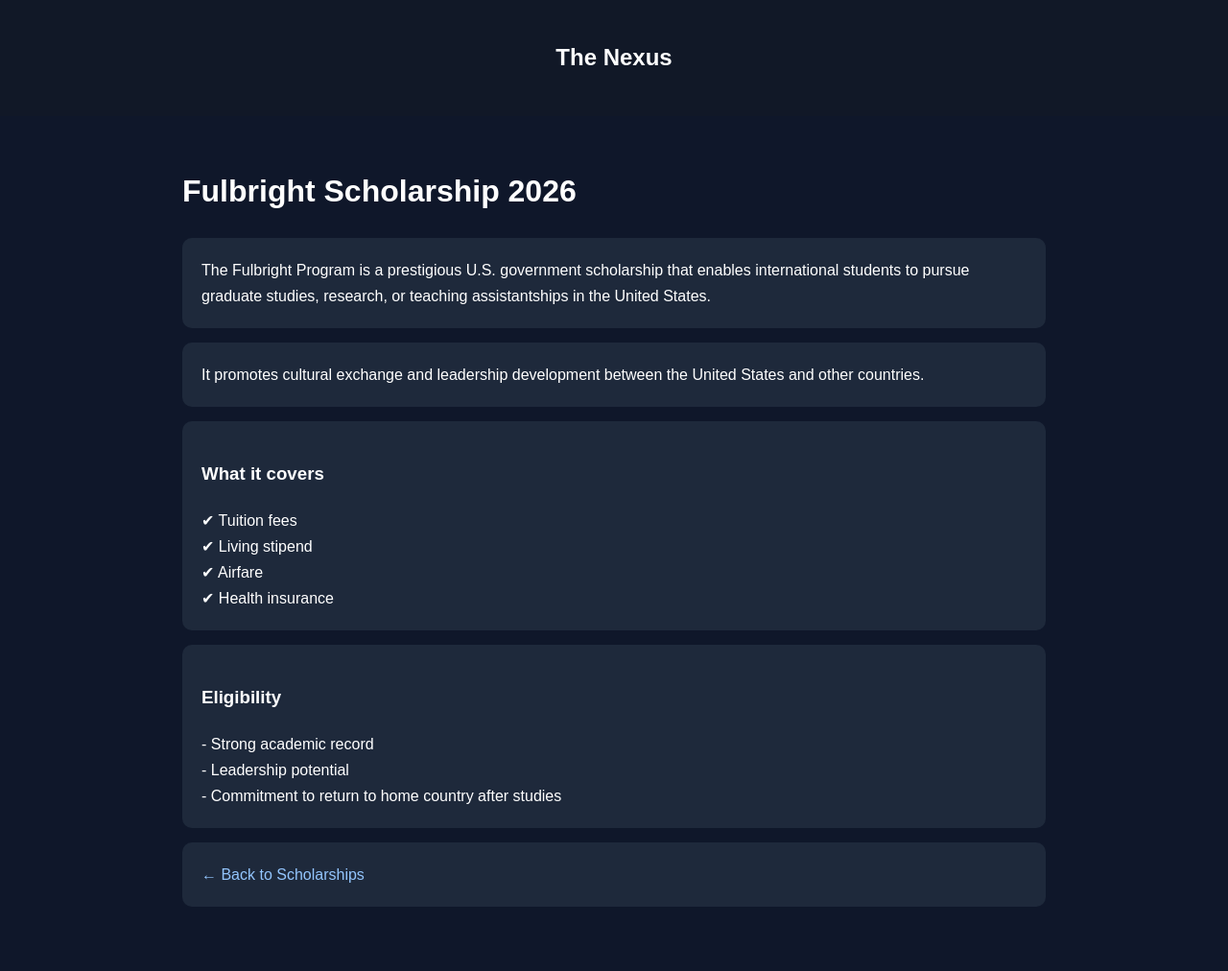
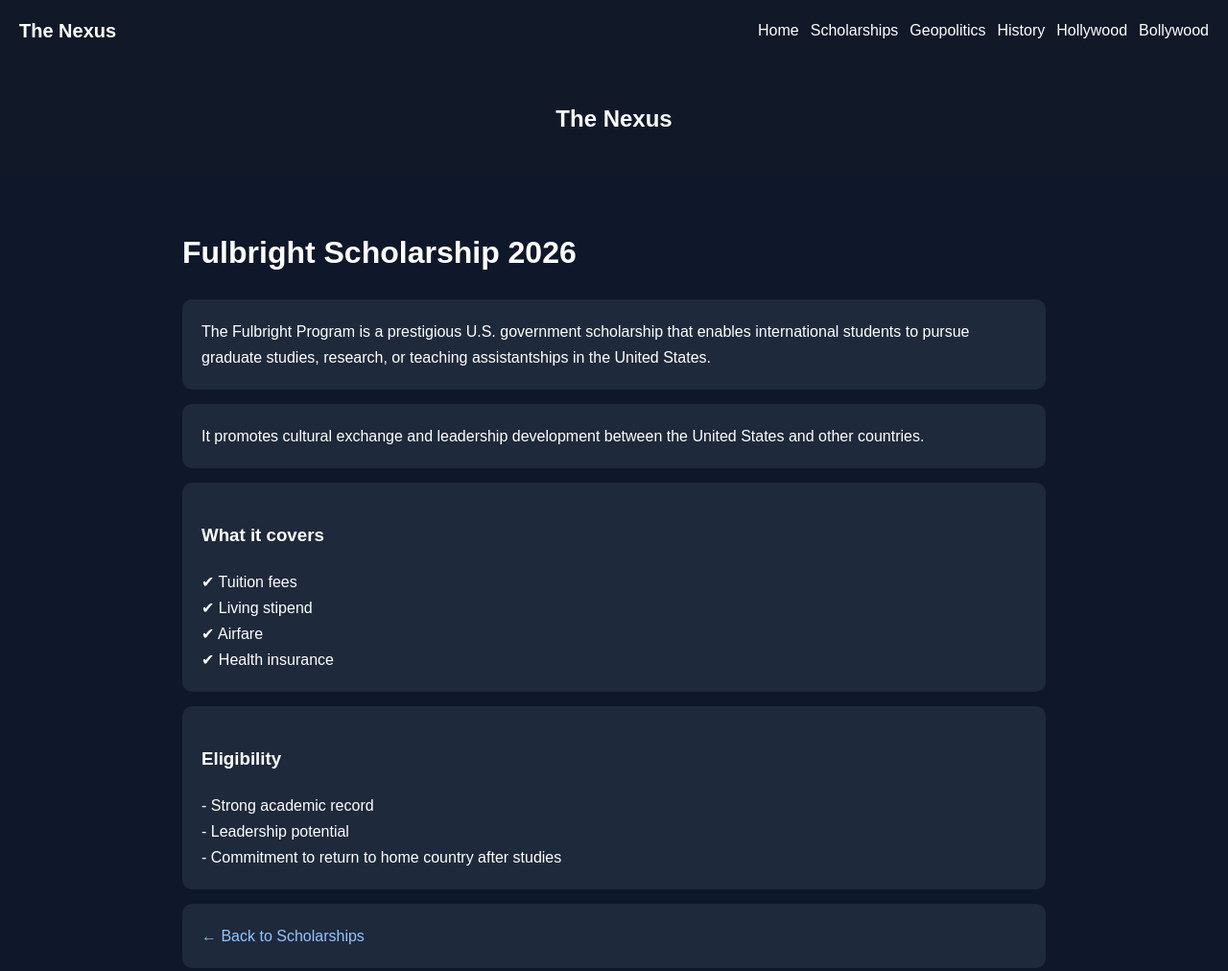
Before and after one commit to muhammadsaad45004-blip/the-nexus, a plain HTML site: page fulbright-scholarship-2026.html in a window 1280 px wide. Shown: the whole page at 96% size. Before the commit the page ends 990 px from the top, so only its background shows below. Drawn offline with Linux system fonts and the light colour scheme.

Commit message:
Update fulbright-scholarship-2026.html

```diff
--- a/fulbright-scholarship-2026.html
+++ b/fulbright-scholarship-2026.html
@@ -43,6 +43,21 @@
 
 <body>
 
+<nav style="background:#111827; padding:15px 20px; display:flex; justify-content:space-between; align-items:center; flex-wrap:wrap;">
+  <div style="font-size:20px; font-weight:bold; color:white;">
+    The Nexus
+  </div>
+
+  <div style="display:flex; gap:12px; flex-wrap:wrap;">
+    <a href="index.html" style="color:white; text-decoration:none;">Home</a>
+    <a href="scholarships.html" style="color:white; text-decoration:none;">Scholarships</a>
+    <a href="geopolitics.html" style="color:white; text-decoration:none;">Geopolitics</a>
+    <a href="history.html" style="color:white; text-decoration:none;">History</a>
+    <a href="hollywood.html" style="color:white; text-decoration:none;">Hollywood</a>
+    <a href="bollywood.html" style="color:white; text-decoration:none;">Bollywood</a>
+  </div>
+</nav>
+
 <header>
   <h2>The Nexus</h2>
 </header>
```
